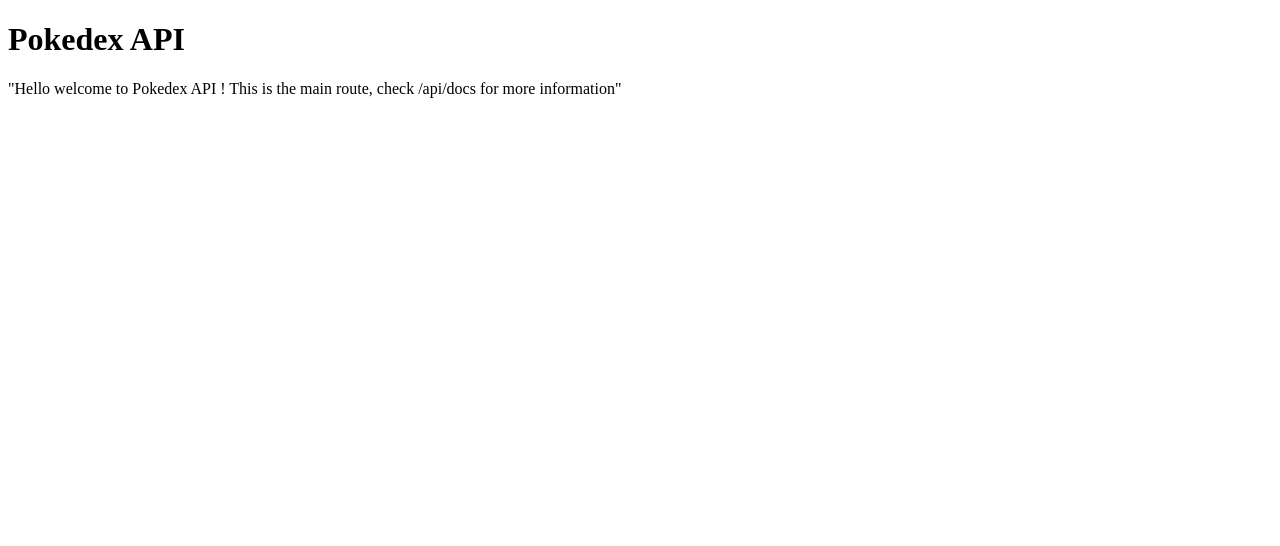
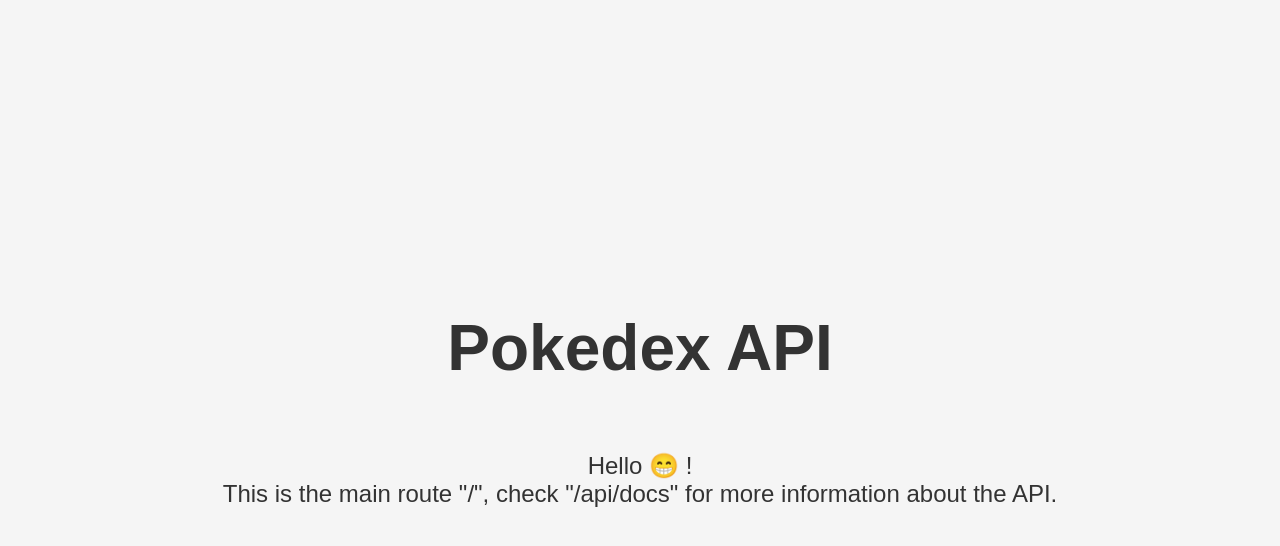
Before and after one commit to David-Besse/express-pokedex-api, a website: page public/index.html in a window 1280 px wide. Drawn offline with Linux system fonts and the light colour scheme.

Commit message:
'add some css rules'

```diff
--- a/public/index.html
+++ b/public/index.html
@@ -6,12 +6,38 @@
     <meta name="description" content="Pokedex API" />
     <title>Pokedex API</title>
     <link rel="icon" href="/favicon.ico" />
+    <style>
+      body {
+        font-family: Arial, sans-serif;
+        margin: 0;
+        padding: 0;
+        background-color: #f5f5f5;
+
+        display: flex;
+        flex-direction: column;
+        align-items: center;
+        justify-content: center;
+
+        min-height: 100vh;
+
+        color: #333;
+
+      }
+
+      h1{
+        font-size: 4rem;
+      }
+      p {
+        font-size: 1.5rem;
+        text-align: center;
+      }
+    </style>
   </head>
   <body>
     <h1>Pokedex API</h1>
     <p>
-      "Hello welcome to Pokedex API ! This is the main route, check /api/docs
-      for more information"
+      Hello &#x1F601; ! </br> This is the main route "/", check "/api/docs"
+      for more information about the API.
     </p>
   </body>
 </html>
```
